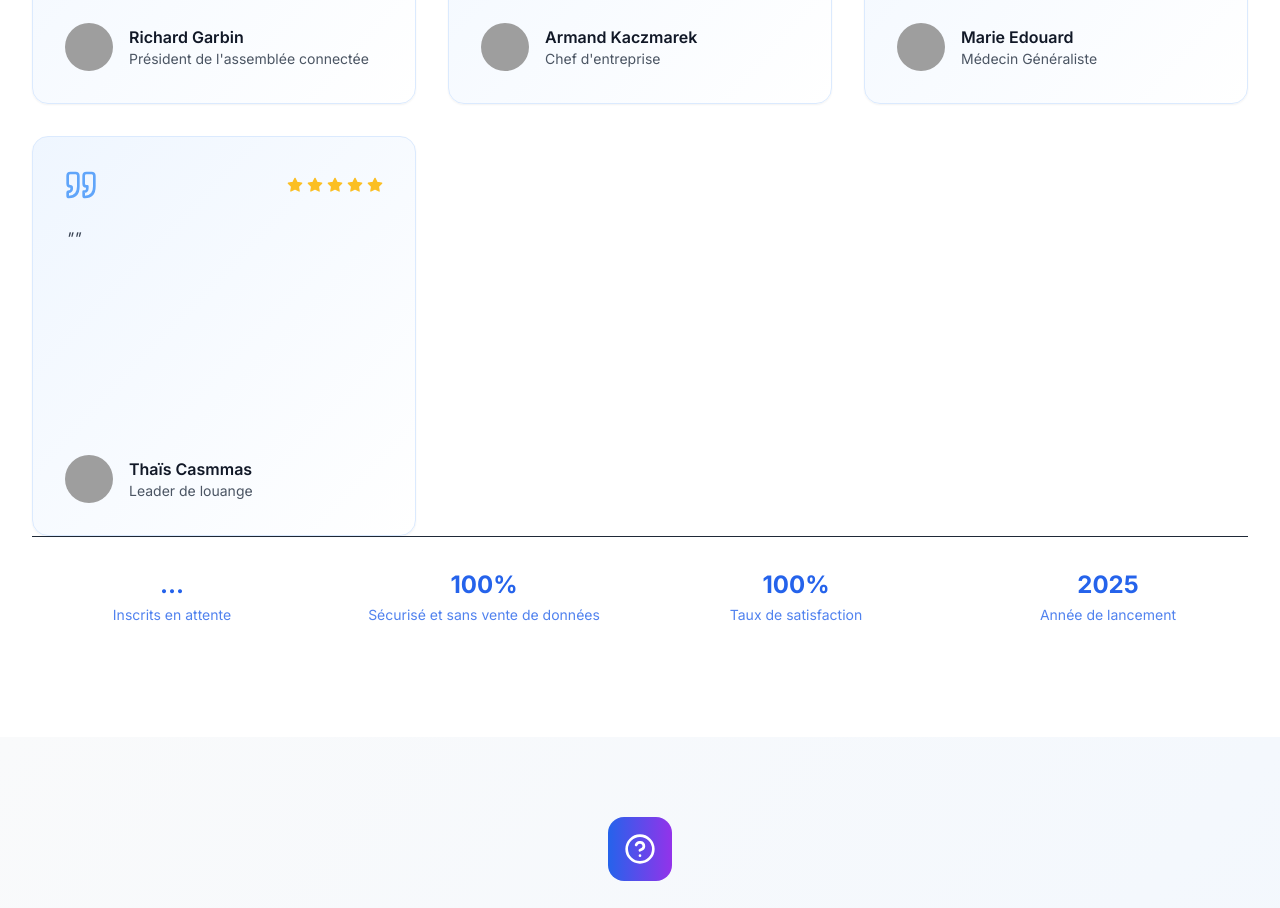
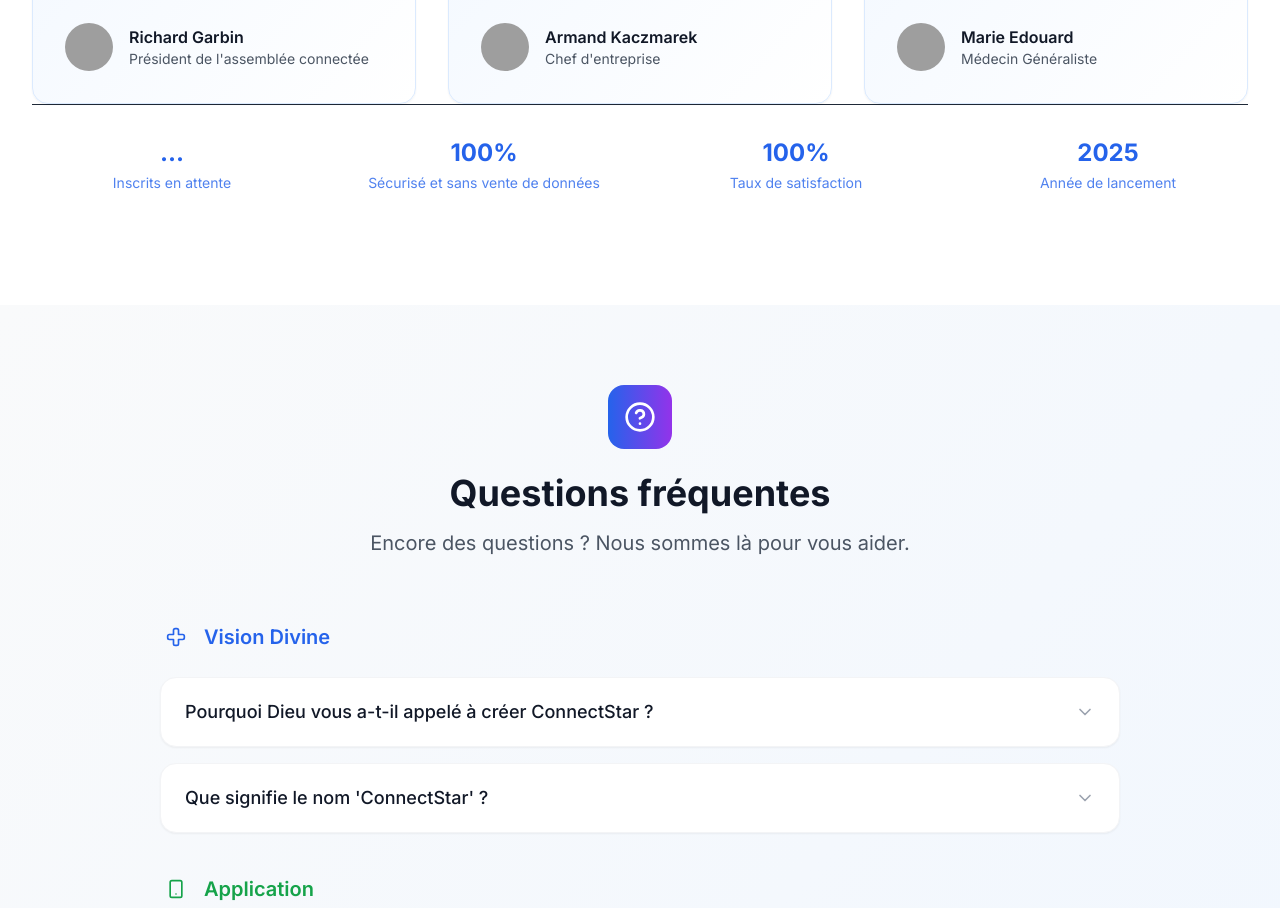
Before and after one commit to GMEntreprise/ConnectStar-LandingPage, a React (Vite) app: page / in a window 1280 px wide. Shown: the part 5020-5928 px from the top of the page. Built offline with nearby package versions, Linux system fonts and the light colour scheme; no server answers; grey boxes are pictures that could not be loaded.

Commit message:
update Testimonials.tsx

```diff
--- a/src/components/Testimonials.tsx
+++ b/src/components/Testimonials.tsx
@@ -29,13 +29,13 @@ ConnectStar s'avère prometteuse pour élargir le réseau sur la toile entre chr
       rating: 5,
       color: "3b82f6",
     },
-    {
-      name: "Thaïs Casmmas",
-      role: "Leader de louange",
-      content: ``,
-      rating: 5,
-      color: "3b82f6",
-    },
+    // {
+    //   name: "Thaïs Casmmas",
+    //   role: "Leader de louange",
+    //   content: ``,
+    //   rating: 5,
+    //   color: "3b82f6",
+    // },
   ];
 
   return (
```
